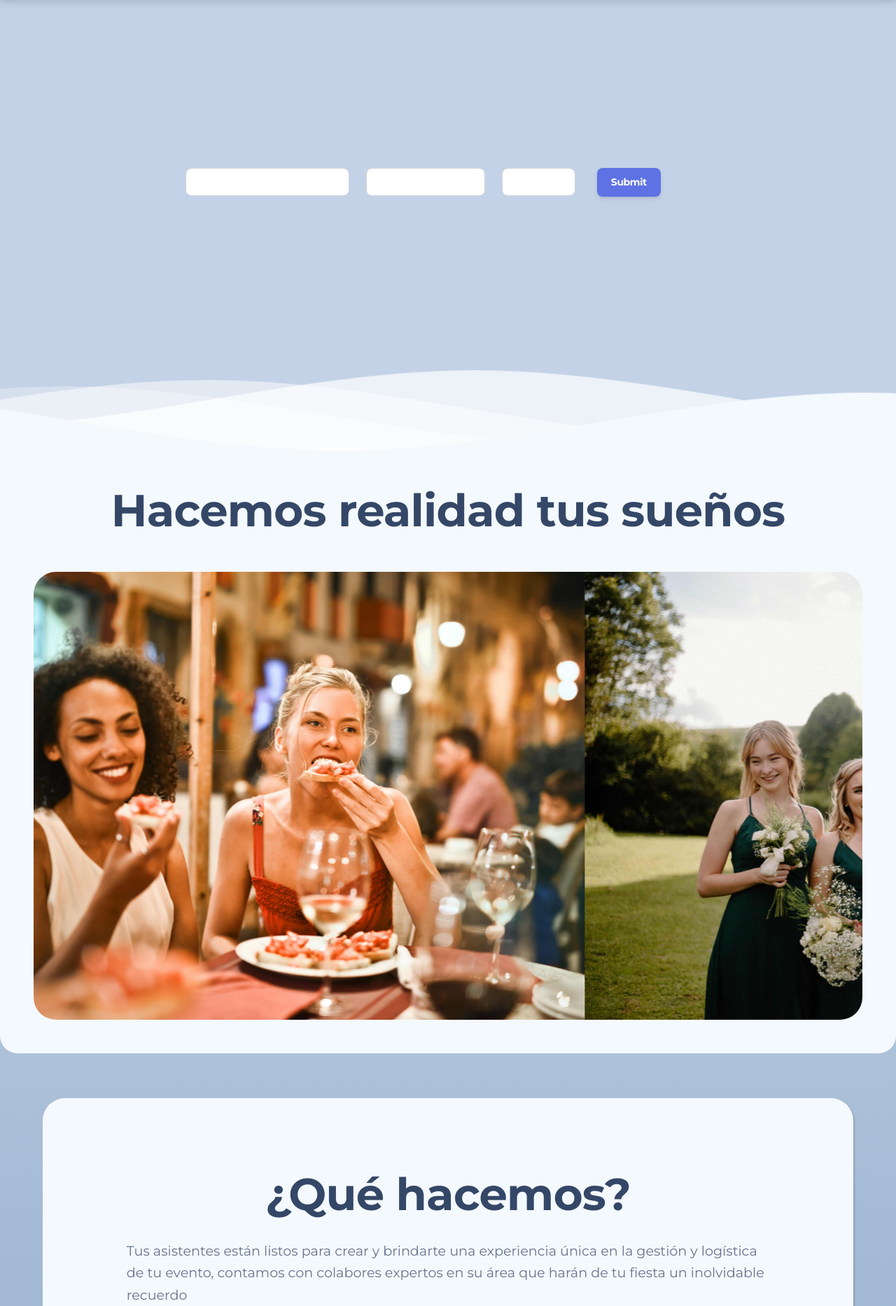
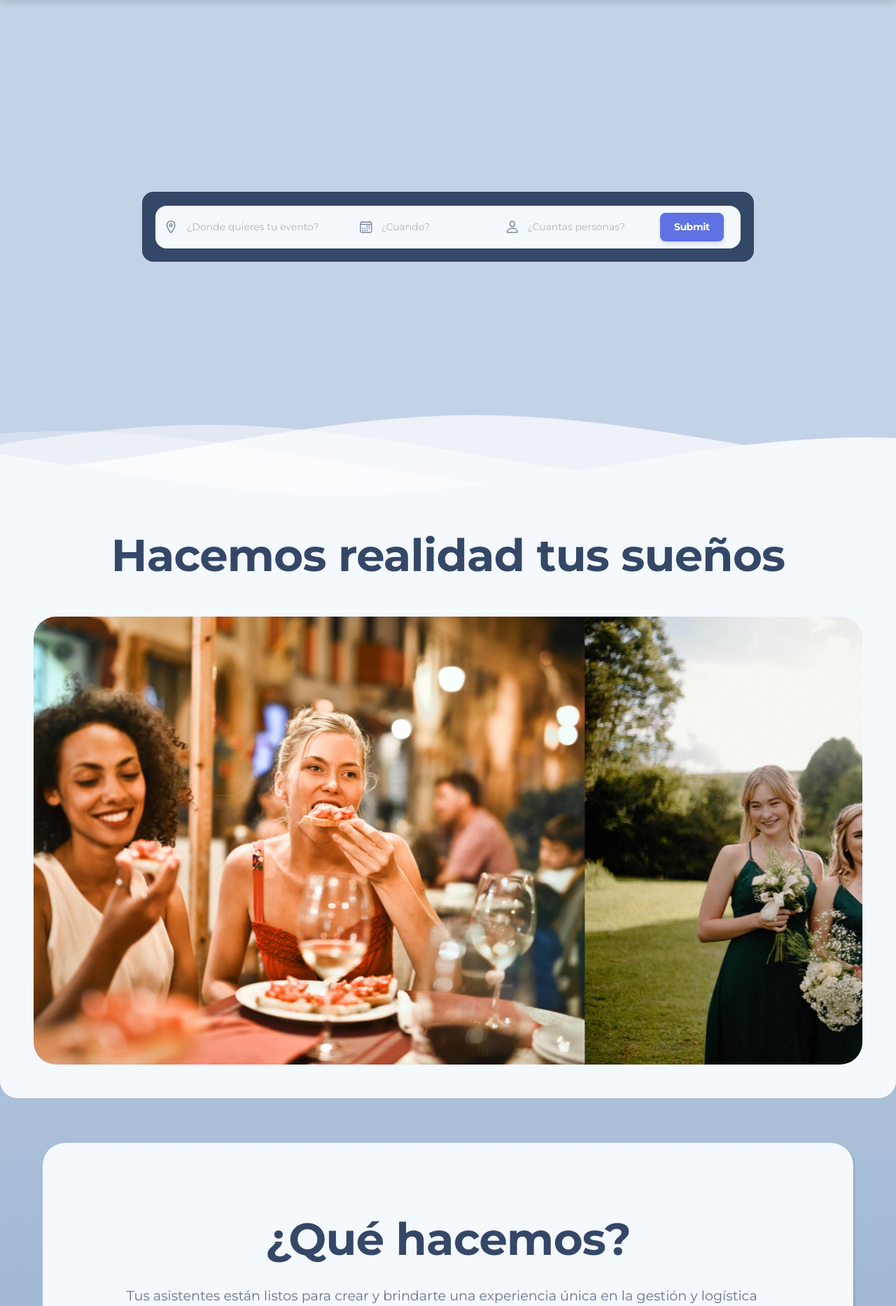
Before and after one commit to Carloscastro16/PaginaWireframe, a PHP site: page / in a window 1280 px wide. Shown: the part 59-1925 px from the top of the page at 70% size. Run offline with PHP 8.4, Linux system fonts and the light colour scheme.

Commit message:
Inicio Base de datos

```diff
--- a/Styles/styles.css
+++ b/Styles/styles.css
@@ -6,6 +6,7 @@
     --salmon: #7495b8;
     --dark-letters: #4b4c4d;
     --grey-icon: #aaa;
+    --Fondo-dark: #344767;
 }
 *{
     font-family: 'Montserrat',sans-serif;
@@ -425,7 +426,7 @@ footer {
 /*------ Inicio de seccion del buscador ------*/
 
 .buscador-main{
-    padding: 4rem 0 4rem 0;
+    padding: 4rem 0 0 0;
 }
 
 .header{
@@ -491,6 +492,34 @@ footer {
         transform: translate3d(85px, 0, 0);
     }
 }
+.form-evento{
+    margin:0 !important;
+    border: none !important;
+    background-color: transparent !important;
+}
+.buscadorsin{
+    background-color: var(--Fondo-dark);
+    padding: 1.2rem;
+    border-radius: 1rem;
+}
+.search-camp{
+    display: flex;
+    flex-direction: row;
+    align-items: center;
+    justify-content: center;
+    padding: 10px 2px 10px 2px;
+    background-color: var(--FondoSecciones);
+}
+.search-camp ion-icon{
+    font-size: 1.4rem;
+}
+.search-camp:last-child{
+    border-radius: 0 1rem 1rem 0;
+}
+.search-camp:first-child{
+    border-radius: 1rem 0 0 1rem;
+}
+
 
 
 /*------ Final de Seccion de Buscador ------*/
--- a/index.html
+++ b/index.php
@@ -5,17 +5,19 @@
         <meta http-equiv="X-UA-Compatible" content="IE=edge">
         <meta name="viewport" content="width=device-width, initial-scale=1.0">
         <link rel="stylesheet" href="Styles/Normalize.css">
-        <link rel="stylesheet" href="Styles/styles.css">
+        <link rel="stylesheet" href="Styles/styles.css?v=1.0">
         <link rel="stylesheet" href="Styles/argon-dashboard.css">
         <link rel="preconnect" href="https://fonts.googleapis.com">
         <link rel="preconnect" href="https://fonts.gstatic.com" crossorigin>
         <link href="https://fonts.googleapis.com/css2?family=Montserrat:ital,wght@0,400;0,500;0,700;0,800;1,800&display=swap" rel="stylesheet">
+        <link rel="stylesheet" href="https://cdnjs.cloudflare.com/ajax/libs/bootstrap-datepicker/1.9.0/css/bootstrap-datepicker.min.css" type="text/css">
+
+        <script src="https://ajax.googleapis.com/ajax/libs/jquery/3.4.1/jquery.min.js"></script>
+        <script src="https://cdn.jsdelivr.net/npm/bootstrap@4.5.3/dist/js/bootstrap.bundle.min.js"></script>
+        <script src="https://cdnjs.cloudflare.com/ajax/libs/bootstrap-datepicker/1.9.0/js/bootstrap-datepicker.min.js"></script>
 
         <title>Uruz planning</title>
     </head>
-    <?php
-    $i = 0;
-    ?>
     <body>
         <main>
             <!--Barra de Navegacion Principal-->
@@ -53,21 +55,25 @@
             </nav>
         </section>
 
+        <section class="buscador-main">
             <div class="header buscador-inicial">
                 <div class="container inner-header flex">
                     <div class="row">
                         <div class="col-12">
                             <form action="">
                                 <div class="container">
-                                <div class="row">
+                                    <div class="row buscadorsin">
                                         <div class="search-camp col-lg-4 col-md-4 col-sm-4">
-                                        <input type="text" class="form-control form-evento" placeholder="">
+                                            <ion-icon name="location-outline"></ion-icon>
+                                            <input type="text" class="form-control form-evento" placeholder="¿Donde quieres tu evento?">
+                                        </div>
+                                        <div class="search-camp col-lg-3 col-md-3 col-sm-3" id="datepicker">
+                                            <ion-icon name="calendar-outline"></ion-icon>
+                                            <input type="text" class="form-control form-evento" placeholder="¿Cuando?">
                                         </div>
                                         <div class="search-camp col-lg-3 col-md-3 col-sm-3">
-                                        <input type="text" class="form-control form-evento" placeholder="">
-                                    </div>
-                                    <div class="search-camp col-lg-2 col-md-2 col-sm-2">
-                                        <input type="text" class="form-control form-evento" placeholder="">
+                                            <ion-icon name="person-outline"></ion-icon>
+                                            <input type="text" class="form-control form-evento" placeholder="¿Cuantas personas?">
                                         </div>
                                         <div class="search-camp col-lg-2 col-md-2 col-sm-2">
                                             <button type="submit" class="btn btn-primary">Submit</button>
@@ -94,6 +100,7 @@
                     </svg>
                 </div>
             </div>
+        </section>
         <!--Seccion General-->
         <section class="portada">
             <h1>Hacemos realidad tus sueños</h1>
@@ -313,6 +320,15 @@
     <!-------- Scripts -------->
     <script type="module" src="https://unpkg.com/ionicons@5.5.2/dist/ionicons/ionicons.esm.js"></script>
     <script nomodule src="https://unpkg.com/ionicons@5.5.2/dist/ionicons/ionicons.js"></script>
-
+    <script>
+        $(function(){
+            $('#datepicker input').datepicker({
+            format: "dd-mm-yyyy",
+            todayBtn: "linked",
+            clearBtn: true,
+            language: "es"
+            });
+        })
+    </script>
 </body>
 </html>
```
Also changed, not shown: pruebas.php (added, +48 -0 lines), Acciones/conec.php (added). Lines whose indentation alone changed are shown as unchanged.
